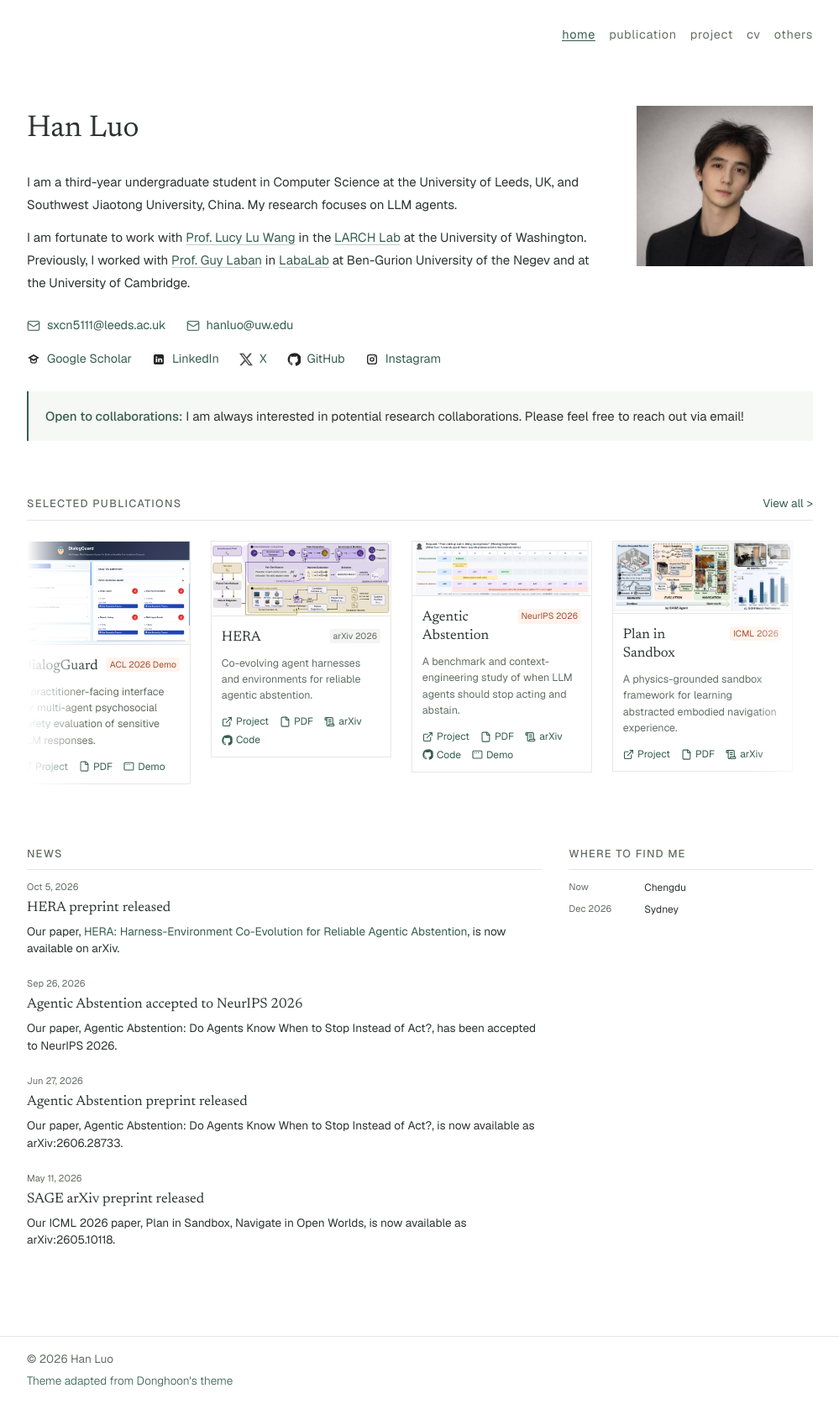
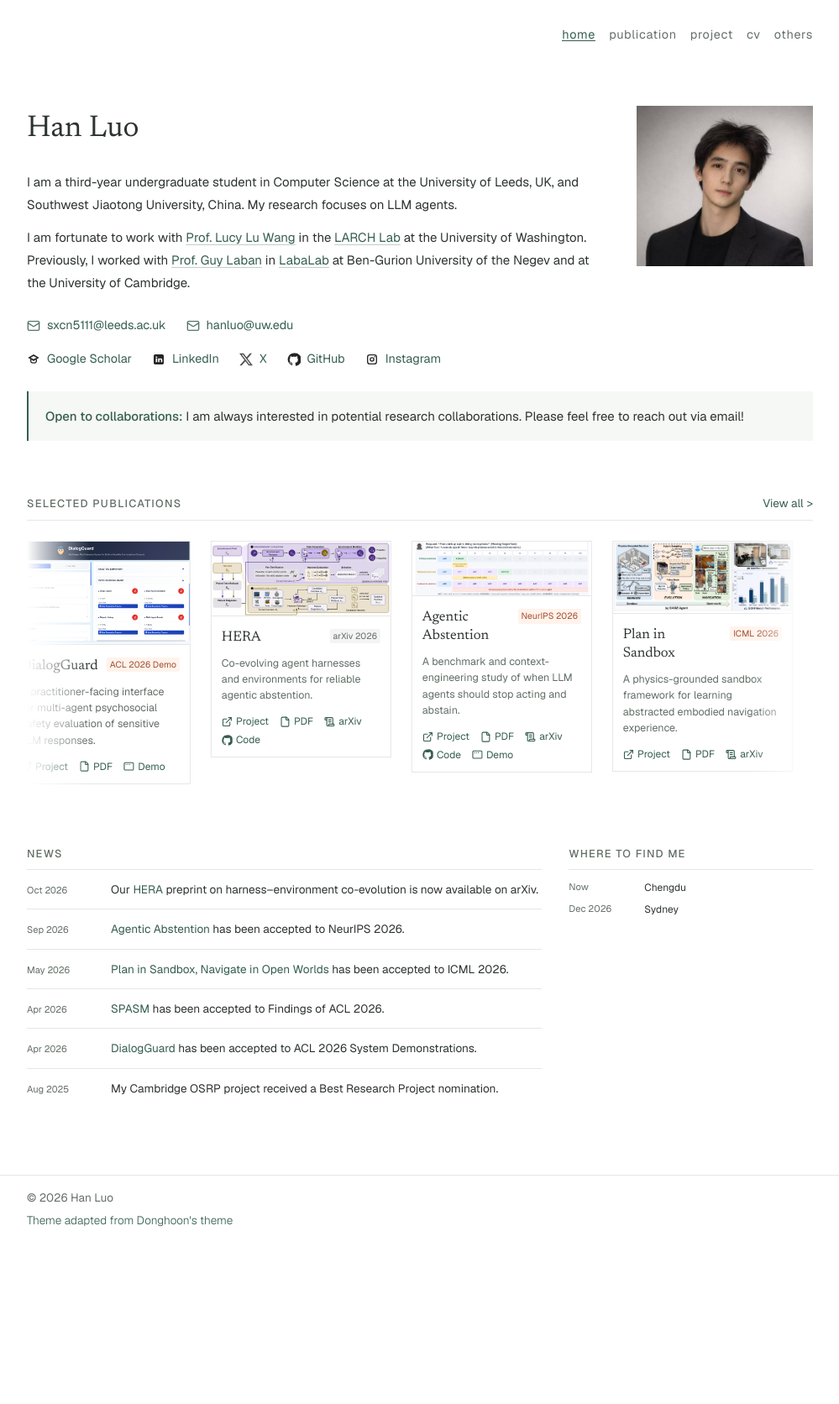
Before and after one commit to lhannnn/lhannnn.github.io, a Jekyll site: the page built from index.html, in a window 1280 px wide. Shown: the whole page at 84% size, without its empty margins (140-1139 px from the left). Built offline with Jekyll 4.4.1, drawn with Linux system fonts in a browser that asks for light colours; nearby versions of some CDN libraries; some web fonts are replaced; after the commit the page ends 1481 px from its top, so only the background shows below that.

Commit message:
Organize homepage news and include ACL papers and Cambridge OSRP nomination

```diff
--- a/_data/news.yml
+++ b/_data/news.yml
@@ -1,22 +1,32 @@
 list:
   - date: 2026-10-05
     title: "HERA preprint released"
-    description: 'Our paper, <a href="https://arxiv.org/abs/2610.06563">HERA: Harness-Environment Co-Evolution for Reliable Agentic Abstention</a>, is now available on arXiv.'
+    description: 'Our <a href="https://arxiv.org/abs/2610.06563">HERA</a> preprint on harness–environment co-evolution is now available on arXiv.'
   - date: 2026-09-26
     title: "Agentic Abstention accepted to NeurIPS 2026"
-    description: "Our paper, Agentic Abstention: Do Agents Know When to Stop Instead of Act?, has been accepted to NeurIPS 2026."
+    description: '<a href="/publication/agentic-abstention/">Agentic Abstention</a> has been accepted to NeurIPS 2026.'
   - date: 2026-06-27
+    featured: false
     title: "Agentic Abstention preprint released"
     description: "Our paper, Agentic Abstention: Do Agents Know When to Stop Instead of Act?, is now available as arXiv:2606.28733."
   - date: 2026-05-11
+    featured: false
     title: "SAGE arXiv preprint released"
     description: "Our ICML 2026 paper, Plan in Sandbox, Navigate in Open Worlds, is now available as arXiv:2605.10118."
   - date: 2026-05-01
     title: "Paper accepted to ICML 2026"
-    description: "Our collaborative paper, Plan in Sandbox, Navigate in Open Worlds, was accepted to ICML 2026."
+    description: '<a href="/publication/plan-in-sandbox-navigate/">Plan in Sandbox, Navigate in Open Worlds</a> has been accepted to ICML 2026.'
   - date: 2026-04-27
-    title: "Two papers accepted to ACL 2026"
-    description: "SPASM was accepted to Findings of ACL 2026, and DialogGuard was accepted to ACL 2026 System Demonstrations."
+    title: "SPASM accepted to Findings of ACL 2026"
+    description: '<a href="/publication/spasm/">SPASM</a> has been accepted to Findings of ACL 2026.'
+  - date: 2026-04-27
+    title: "DialogGuard accepted to ACL 2026 System Demonstrations"
+    description: '<a href="/publication/dialogguard/">DialogGuard</a> has been accepted to ACL 2026 System Demonstrations.'
   - date: 2026-04-10
+    featured: false
     title: "SPASM preprint released"
     description: "The SPASM preprint is available with code at github.com/lhannnn/SPASM."
+  - date: "2025-08"
+    date_label: "Aug 2025"
+    title: "Cambridge OSRP Best Research Project nomination"
+    description: 'My Cambridge OSRP project received a Best Research Project nomination.'
--- a/assets/css/news.css
+++ b/assets/css/news.css
@@ -1,3 +1,38 @@
+.news-list {
+  list-style: none;
+  padding: 0;
+  margin: 0;
+}
+
+.news-item {
+  display: grid;
+  grid-template-columns: 5.25rem minmax(0, 1fr);
+  align-items: baseline;
+  column-gap: 1rem;
+  padding: .75rem 0;
+}
+
+.news-item + .news-item {
+  border-top: 1px solid var(--separator-color);
+}
+
+.news-item .news-date {
+  white-space: nowrap;
+  font-variant-numeric: tabular-nums;
+  line-height: 1.65;
+}
+
+.news-item .news-description {
+  line-height: 1.65;
+}
+
+@media (max-width: 480px) {
+  .news-item {
+    grid-template-columns: 4.5rem minmax(0, 1fr);
+    column-gap: .75rem;
+  }
+}
+
 .news-title {
   font-size: 1.05rem;
   font-weight: 400 !important;
--- a/index.html
+++ b/index.html
@@ -5,7 +5,7 @@ description: Personal academic website of Han Luo, a Computer Science undergradu
 ---
 
 {% assign projects = site.data.project-main.project %}
-{% assign news = site.data.news.list %}
+{% assign news = site.data.news.list | where_exp: "item", "item.featured != false" %}
 {% assign travels = site.data.travel.list %}
 
 <div class="px-3 pb-4 pt-3">
@@ -120,14 +120,15 @@ description: Personal academic website of Han Luo, a Computer Science undergradu
   <div class="grid grid-cols-1 items-stretch gap-y-4 gap-x-8 sm:grid-cols-12">
     <div class="flex flex-col sm:col-span-8">
       <div class="flex flex-1 flex-col">
-        <p class="section-title">News</p>
-        {% for item in news limit: 4 %}
-        <div class="mb-6">
-          <p class="news-date pb-1">{{ item.date | date: "%b %-d, %Y" }}</p>
-          <p class="news-title">{{ item.title }}</p>
-          <p class="news-description">{{ item.description }}</p>
-        </div>
-        {% endfor %}
+        <h2 class="section-title" id="news-heading">News</h2>
+        <ul class="news-list" aria-labelledby="news-heading">
+          {% for item in news %}
+          <li class="news-item">
+            <time class="news-date" datetime="{{ item.date }}">{% if item.date_label %}{{ item.date_label }}{% else %}{{ item.date | date: "%b %Y" }}{% endif %}</time>
+            <p class="news-description">{{ item.description }}</p>
+          </li>
+          {% endfor %}
+        </ul>
       </div>
     </div>
 
```
